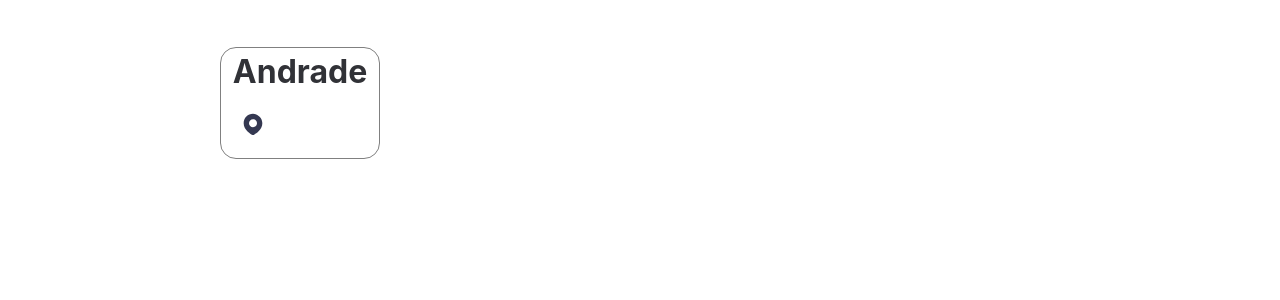
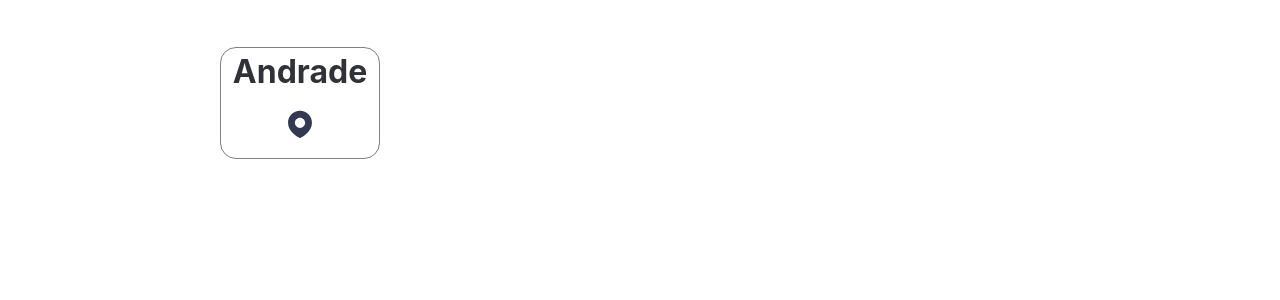
Before and after one commit to CodeandoMexico/mapea-tu-cuadra, a Jekyll site: the page built from resultados.html, in a window 1280 px wide. Shown: the part 273-573 px from the top of the page. Built offline with Jekyll 4.4.1, drawn with Linux system fonts in a browser that asks for light colours; nearby versions of some CDN libraries.

Commit message:
Make better cards and fix datasets

```diff
--- a/_sass/pages/resultados.scss
+++ b/_sass/pages/resultados.scss
@@ -12,21 +12,19 @@
 	border: 1px solid gray;
 	border-radius: 1rem;
 
-	cursor: pointer;
-
 	&__title {
 		font-size: 2rem;
 	}
 
 	&__icons {
 		display: flex;
-		justify-content: space-between;
+		justify-content: center;
 		align-items: center;
 
 		width: 100%;
 
 		& svg {
-			width: 2rem;
+			width: 3rem;
 			transition: 300ms all ease-in-out;
 			fill: $text-color;
 
--- a/assets/css/main.css
+++ b/assets/css/main.css
@@ -1403,17 +1403,16 @@ table {
   width: 10rem;
   height: 7rem;
   border: 1px solid gray;
-  border-radius: 1rem;
-  cursor: pointer; }
+  border-radius: 1rem; }
   .location-card__title {
     font-size: 2rem; }
   .location-card__icons {
     display: flex;
-    justify-content: space-between;
+    justify-content: center;
     align-items: center;
     width: 100%; }
     .location-card__icons svg {
-      width: 2rem;
+      width: 3rem;
       transition: 300ms all ease-in-out;
       fill: #343851; }
       .location-card__icons svg:hover {
```
Also changed, not shown: 1 other file.
